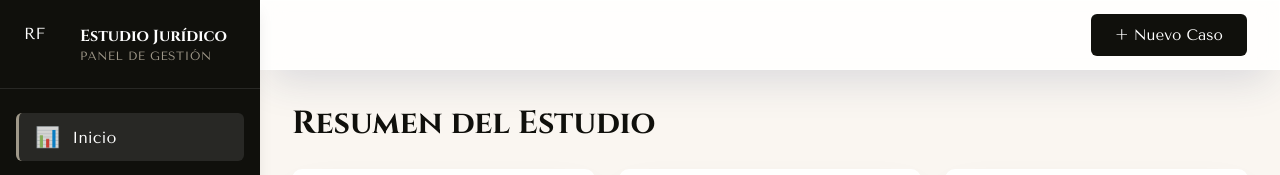
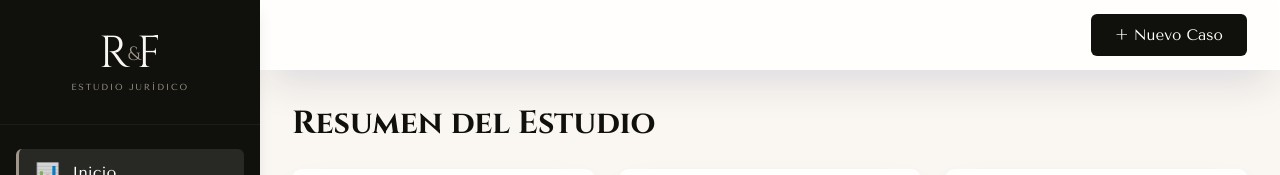
Before and after one commit to bferreyr/estudioRF, a Next.js app: page /dashboard in a window 1280 px wide. Shown: the top 175 px of the page. Built offline with nearby package versions, Linux system fonts and the light colour scheme; no server answers; the database is empty.

Commit message:
Replace generic logo with custom CSS R&F branding logo

```diff
--- a/src/app/dashboard/layout.tsx
+++ b/src/app/dashboard/layout.tsx
@@ -14,11 +14,27 @@ export default async function DashboardLayout({
     <div className="dashboard-layout">
       {/* Sidebar */}
       <aside className="sidebar">
-        <div className="sidebar-header">
-          <div className="logo-placeholder small">RF</div>
-          <div className="brand-text">
-            <h2>Estudio Jurídico</h2>
-            <p>Panel de Gestión</p>
+        <div className="sidebar-header" style={{ padding: '2rem 1.5rem', display: 'flex', justifyContent: 'center', borderBottom: '1px solid rgba(255,255,255,0.05)' }}>
+          <div style={{ display: 'flex', flexDirection: 'column', alignItems: 'center', textDecoration: 'none' }}>
+            <div style={{
+              fontFamily: 'Cinzel, serif',
+              fontSize: '2.8rem',
+              lineHeight: '1',
+              color: '#faf6f1',
+              display: 'flex',
+              alignItems: 'center'
+            }}>
+              R<span style={{ fontSize: '1.2rem', margin: '0 -0.2rem 0 -0.1rem', color: 'var(--accent)' }}>&</span>F
+            </div>
+            <div style={{
+              fontFamily: 'Tenor Sans, sans-serif',
+              fontSize: '0.55rem',
+              letterSpacing: '0.2em',
+              color: 'var(--accent)',
+              marginTop: '0.3rem'
+            }}>
+              ESTUDIO JURÍDICO
+            </div>
           </div>
         </div>
 
```
